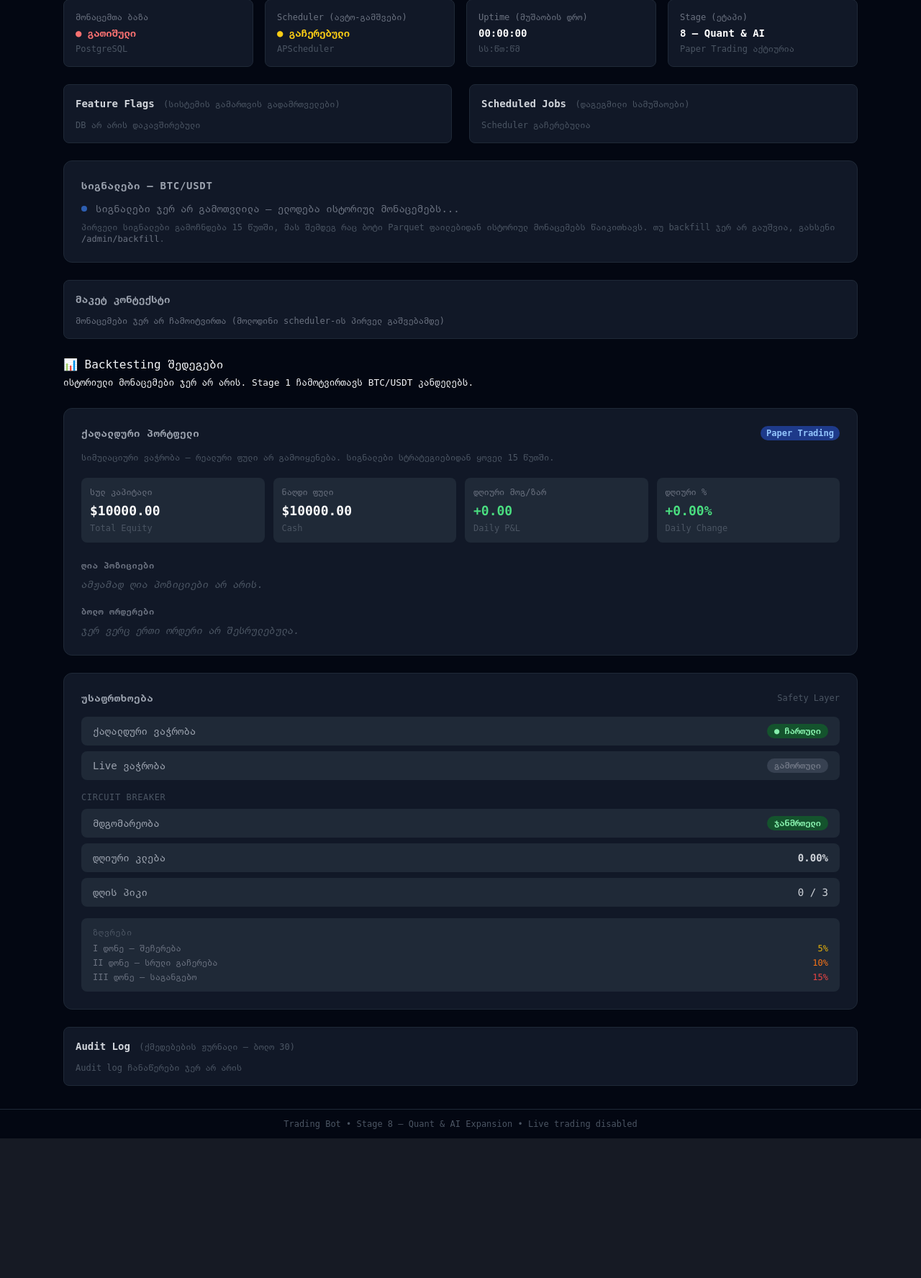
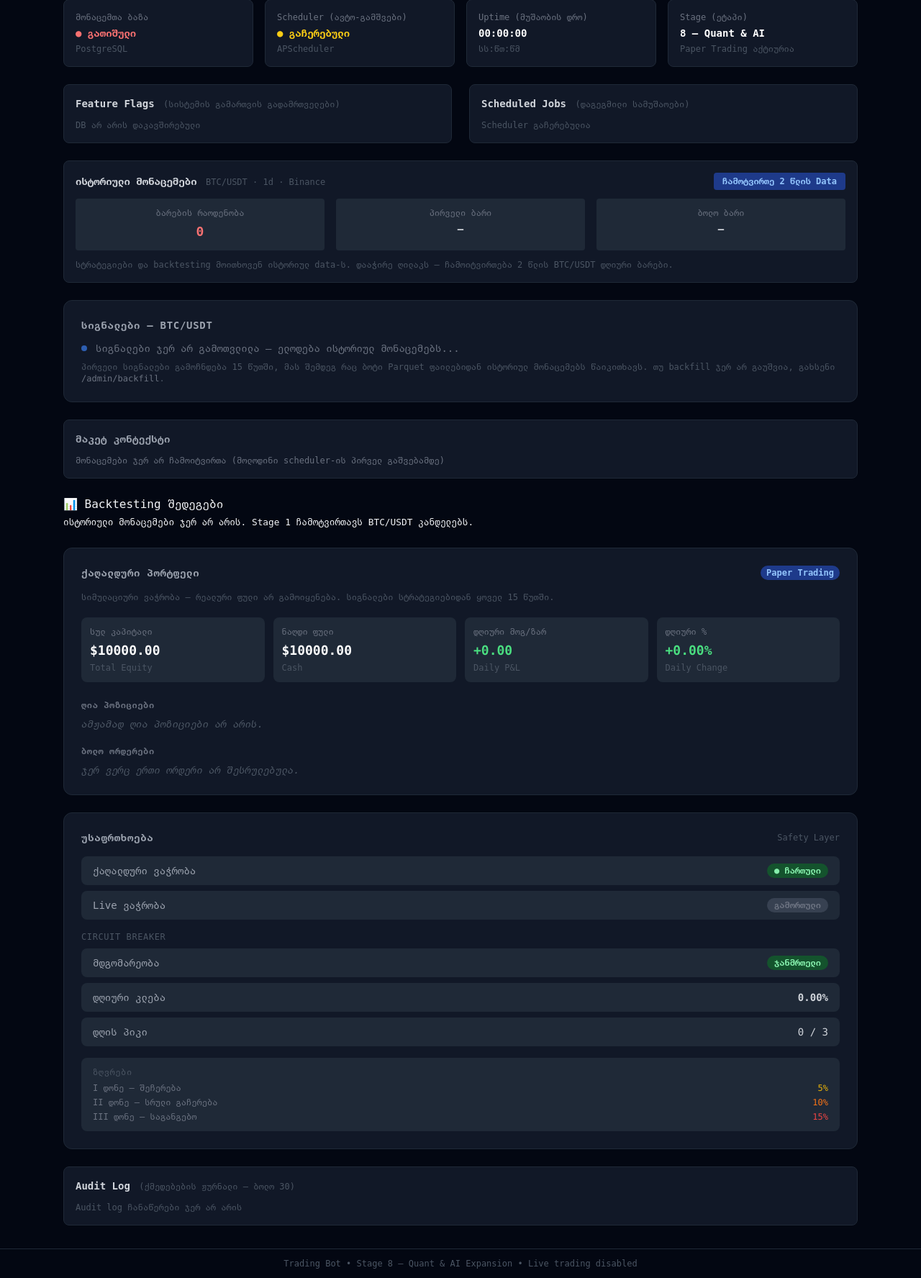
Before and after one commit to Gkamashidze/trading-bot, a FastAPI app: page / in a window 1280 px wide. Shown: the part 262-2038 px from the top of the page at 72% size. Before the commit the page ends 1844 px from the top, so only its background shows below. Run offline with FastAPI, Linux system fonts and the light colour scheme; parts of the project's set-up code (start-up, migrations or seed data) failed here and were passed over; some libraries are stand-ins or nearby versions.

Commit message:
feat(dashboard): add historical data backfill panel
Shows BTC/USDT bar count + date range from persistent volume.
One-click buttons: full 2-year download or 30-day incremental update.
Progress/result shown inline via htmx. Refreshes every 30s.

Co-Authored-By: Claude Code <noreply@anthropic.com>

```diff
--- a/trading_bot/dashboard/app.py
+++ b/trading_bot/dashboard/app.py
@@ -216,6 +216,49 @@ def create_app() -> FastAPI:
             context={"flags": flags, "pool_missing": False},
         )
 
+    @app.get("/partials/backfill", response_class=HTMLResponse)
+    async def partial_backfill_status(request: Request) -> HTMLResponse:
+        """Show data availability summary + backfill trigger button."""
+        from pathlib import Path
+
+        from trading_bot.config import get_settings
+
+        raw_path = Path(get_settings().storage.raw_path)
+        parquet_dir = raw_path / "binance" / "BTC_USDT" / "1d"
+
+        bar_count = 0
+        date_from: str | None = None
+        date_to: str | None = None
+
+        if parquet_dir.exists():
+            import pandas as pd
+
+            files = sorted(parquet_dir.glob("*.parquet"))
+            if files:
+                frames = []
+                for f in files:
+                    try:
+                        frames.append(pd.read_parquet(f, columns=["open_time"]))
+                    except Exception as e:
+                        log.warning("backfill_parquet_read_error", file=str(f), error=str(e))
+                if frames:
+                    combined = pd.concat(frames).drop_duplicates()
+                    bar_count = len(combined)
+                    ts = combined["open_time"].sort_values()
+                    date_from = str(ts.iloc[0])[:10]
+                    date_to = str(ts.iloc[-1])[:10]
+
+        return templates.TemplateResponse(
+            request=request,
+            name="partials/backfill.html",
+            context={
+                "bar_count": bar_count,
+                "date_from": date_from,
+                "date_to": date_to,
+                "backfill": _backfill_status,
+            },
+        )
+
     @app.post("/admin/backfill", response_class=JSONResponse)
     async def trigger_backfill(request: Request) -> JSONResponse:
         """Start a historical OHLCV backfill as a background task.
--- a/trading_bot/dashboard/templates/index.html
+++ b/trading_bot/dashboard/templates/index.html
@@ -75,7 +75,17 @@
 
     </div>
 
-    <!-- Row 3: Strategy Signals -->
+    <!-- Row 3: Historical Data + Backfill -->
+    <section
+      id="backfill-section"
+      hx-get="/partials/backfill"
+      hx-trigger="load, every 30s"
+      hx-swap="innerHTML"
+    >
+      <div class="text-gray-500 text-sm animate-pulse">ისტორიული მონაცემები იტვირთება...</div>
+    </section>
+
+    <!-- Row 4: Strategy Signals -->
     <section
       id="signals-section"
       hx-get="/partials/signals"
--- /dev/null
+++ b/trading_bot/dashboard/templates/partials/backfill.html
@@ -0,0 +1,87 @@
+<!-- Historical Data — ისტორიული მონაცემები -->
+<div class="bg-gray-900 border border-gray-800 rounded-lg p-4">
+  <div class="flex items-center justify-between mb-3">
+    <div>
+      <h2 class="text-sm font-semibold text-gray-300">
+        ისტორიული მონაცემები
+        <span class="text-xs text-gray-600 font-normal ml-1">BTC/USDT · 1d · Binance</span>
+      </h2>
+    </div>
+
+    {% if backfill.running %}
+      <!-- ჩამოტვირთვა მიმდინარეობს -->
+      <span class="text-xs bg-blue-900 text-blue-300 px-3 py-1 rounded-full animate-pulse">
+        ჩამოიტვირთება...
+      </span>
+    {% elif bar_count == 0 %}
+      <!-- data არ არის — backfill ღილაკი -->
+      <button
+        hx-post="/admin/backfill?symbol=BTC/USDT&timeframe=1d&days_back=730"
+        hx-target="#backfill-section"
+        hx-swap="innerHTML"
+        hx-indicator="#backfill-spinner"
+        onclick="return confirm('ჩამოიტვირთება ~730 დღის BTC/USDT data. გაგრძელება?')"
+        class="text-xs bg-blue-900 text-blue-300 hover:bg-blue-800 px-3 py-1 rounded font-semibold transition-colors"
+      >
+        ჩამოტვირთე 2 წლის Data
+      </button>
+    {% else %}
+      <!-- data არსებობს — განახლების ღილაკი -->
+      <button
+        hx-post="/admin/backfill?symbol=BTC/USDT&timeframe=1d&days_back=30"
+        hx-target="#backfill-section"
+        hx-swap="innerHTML"
+        class="text-xs bg-gray-800 text-gray-400 hover:bg-gray-700 px-3 py-1 rounded font-semibold transition-colors"
+      >
+        განაახლე (30 დღე)
+      </button>
+    {% endif %}
+  </div>
+
+  <!-- Data სტატუსი -->
+  <div class="grid grid-cols-3 gap-4 text-center">
+    <div class="bg-gray-800 rounded p-3">
+      <p class="text-xs text-gray-500 mb-1">ბარების რაოდენობა</p>
+      <p class="text-lg font-bold {% if bar_count > 0 %}text-green-400{% else %}text-red-400{% endif %}">
+        {% if bar_count > 0 %}{{ bar_count }}{% else %}0{% endif %}
+      </p>
+    </div>
+    <div class="bg-gray-800 rounded p-3">
+      <p class="text-xs text-gray-500 mb-1">პირველი ბარი</p>
+      <p class="text-sm font-semibold text-gray-300">{{ date_from or '—' }}</p>
+    </div>
+    <div class="bg-gray-800 rounded p-3">
+      <p class="text-xs text-gray-500 mb-1">ბოლო ბარი</p>
+      <p class="text-sm font-semibold text-gray-300">{{ date_to or '—' }}</p>
+    </div>
+  </div>
+
+  <!-- მიმდინარე backfill პროგრესი -->
+  {% if backfill.running %}
+  <div class="mt-3 bg-gray-800 rounded p-3 text-xs text-gray-400">
+    <span class="text-blue-400 font-semibold">ჩამოიტვირთება:</span>
+    {{ backfill.symbol }} · {{ backfill.timeframe }} ·
+    დაწყებულია {{ backfill.started_at[:19].replace('T',' ') if backfill.started_at else '—' }} UTC
+  </div>
+  {% endif %}
+
+  <!-- ბოლო backfill შედეგი -->
+  {% if not backfill.running and backfill.finished_at %}
+  <div class="mt-3 rounded p-3 text-xs
+    {% if backfill.error %}bg-red-950 text-red-400{% else %}bg-green-950 text-green-400{% endif %}">
+    {% if backfill.error %}
+      შეცდომა: {{ backfill.error }}
+    {% else %}
+      ჩამოტვირთვა დასრულდა — {{ backfill.bars_stored }} ბარი შენახულია.
+    {% endif %}
+  </div>
+  {% endif %}
+
+  <!-- არ არის data — განმარტება -->
+  {% if bar_count == 0 and not backfill.running %}
+  <p class="mt-3 text-xs text-gray-600">
+    სტრატეგიები და backtesting მოითხოვენ ისტორიულ data-ს.
+    დააჭირე ღილაკს — ჩამოიტვირთება 2 წლის BTC/USDT დღიური ბარები.
+  </p>
+  {% endif %}
+</div>
```
